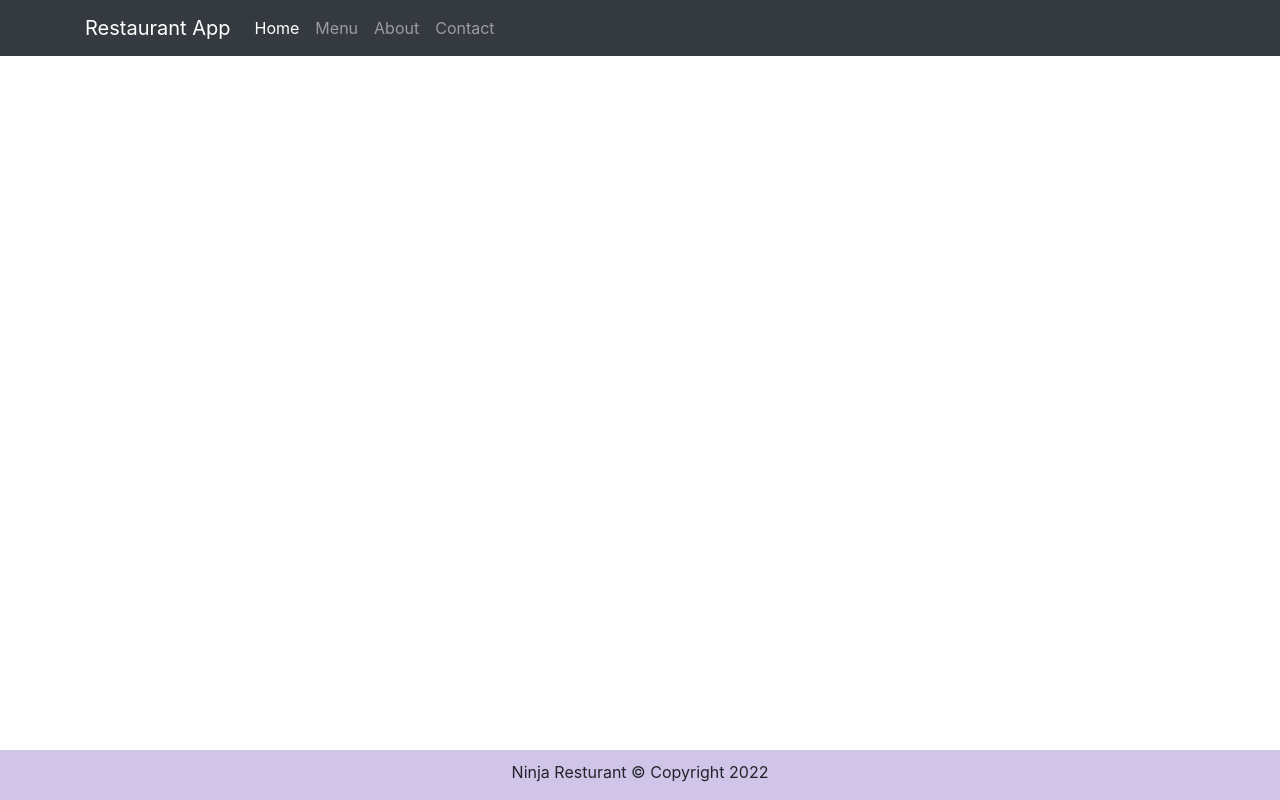
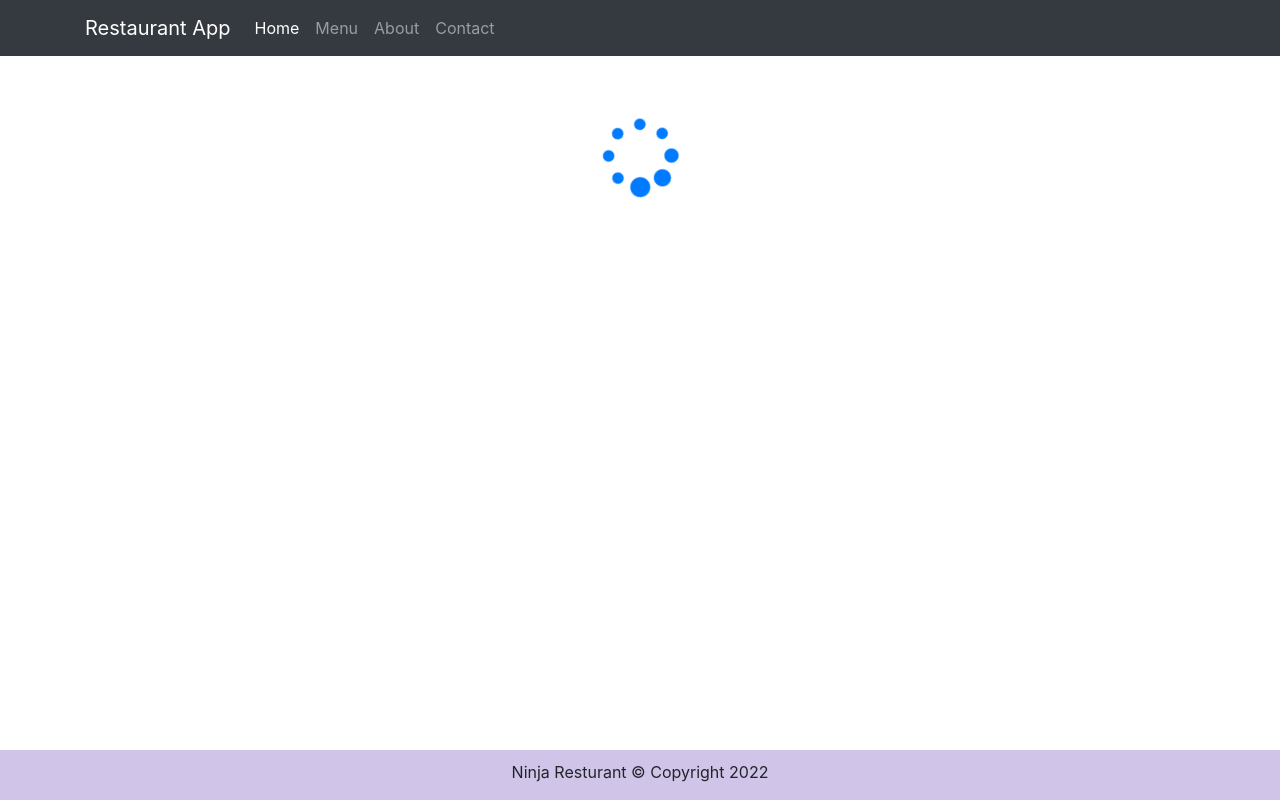
Before and after one commit to hasibkyau/ReactPhotoGallery, a React (Create React App) app: page / in a window 1280 px wide. Built offline with nearby package versions, Linux system fonts and the light colour scheme.

Commit message:
added font-awesome

```diff
--- a/package.json
+++ b/package.json
@@ -8,6 +8,7 @@
     "@testing-library/user-event": "^13.5.0",
     "bootstrap": "^4.5.0",
     "dateformat": "^5.0.2",
+    "font-awesome": "^4.7.0",
     "react": "^17.0.2",
     "react-dom": "^17.0.2",
     "react-popper": "^2.2.5",
--- a/src/components/body/Home.js
+++ b/src/components/body/Home.js
@@ -1,11 +1,12 @@
 import React, {Component} from "react";
+import Loading from "./Loading";
 
 class Home extends Component{
     render(){
         document.title = "Home";
         return(
             <div>
-
+                <Loading/>
             </div>
         );
     }
--- /dev/null
+++ b/src/components/body/Loading.js
@@ -0,0 +1,11 @@
+import React from "react";
+
+const Loading = () =>{
+    return(
+        <div className="col-12" style={{padding: "60px"}}>
+              <span className="fa fa-spinner fa-5x text-primary fa-fw fa-pulse" aria-hidden="true"></span>
+        </div>
+    )
+}
+
+export default Loading;
--- a/src/index.js
+++ b/src/index.js
@@ -4,7 +4,7 @@ import './index.css';
 import App from './App';
 import reportWebVitals from './reportWebVitals';
 import 'bootstrap/dist/css/bootstrap.min.css';
-
+import 'font-awesome/css/font-awesome.css'
 ReactDOM.render(<App />,document.getElementById('root'));
 
 // If you want to start measuring performance in your app, pass a function
```
Also changed, not shown: 1 other file (tests, documents, lock files or other folders).
